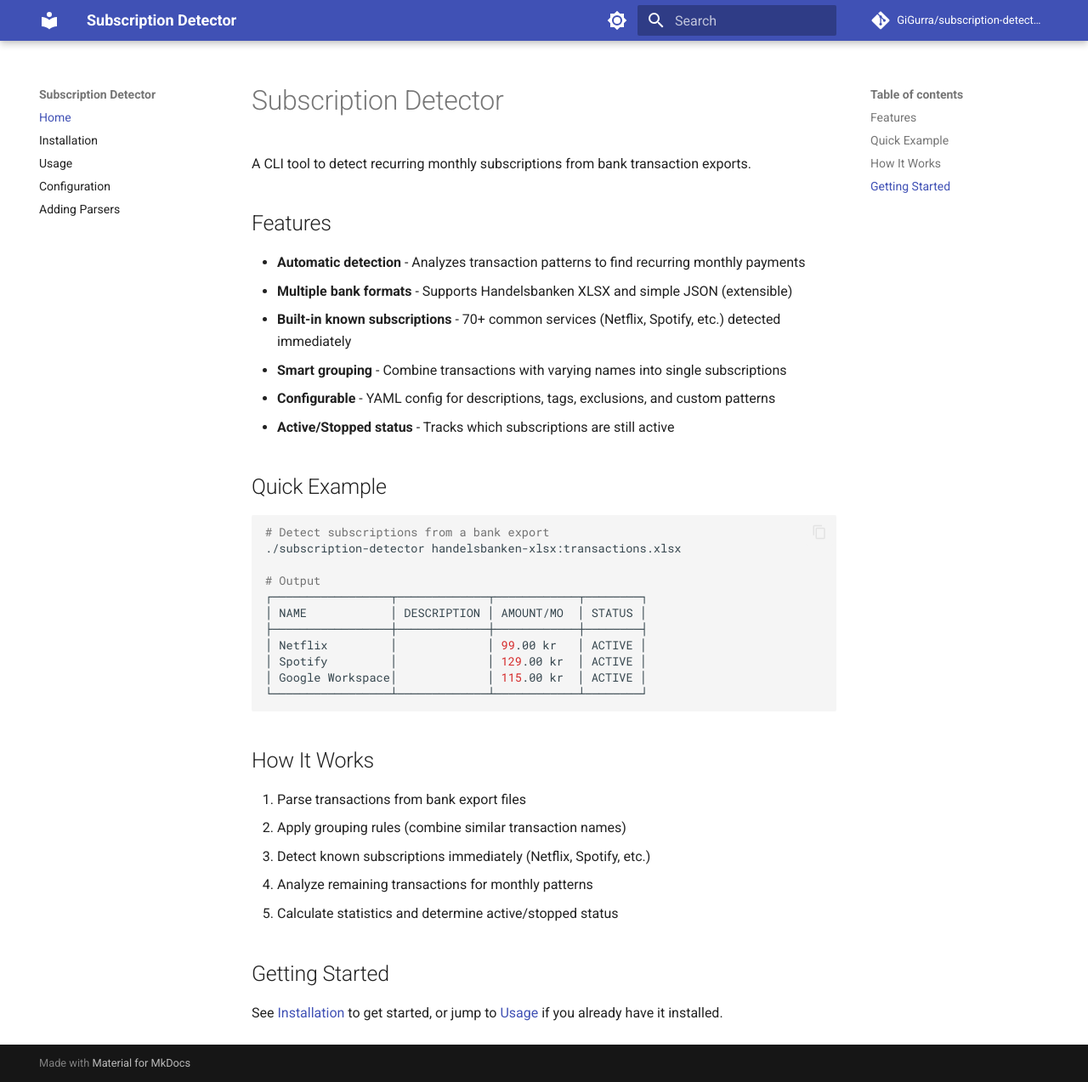
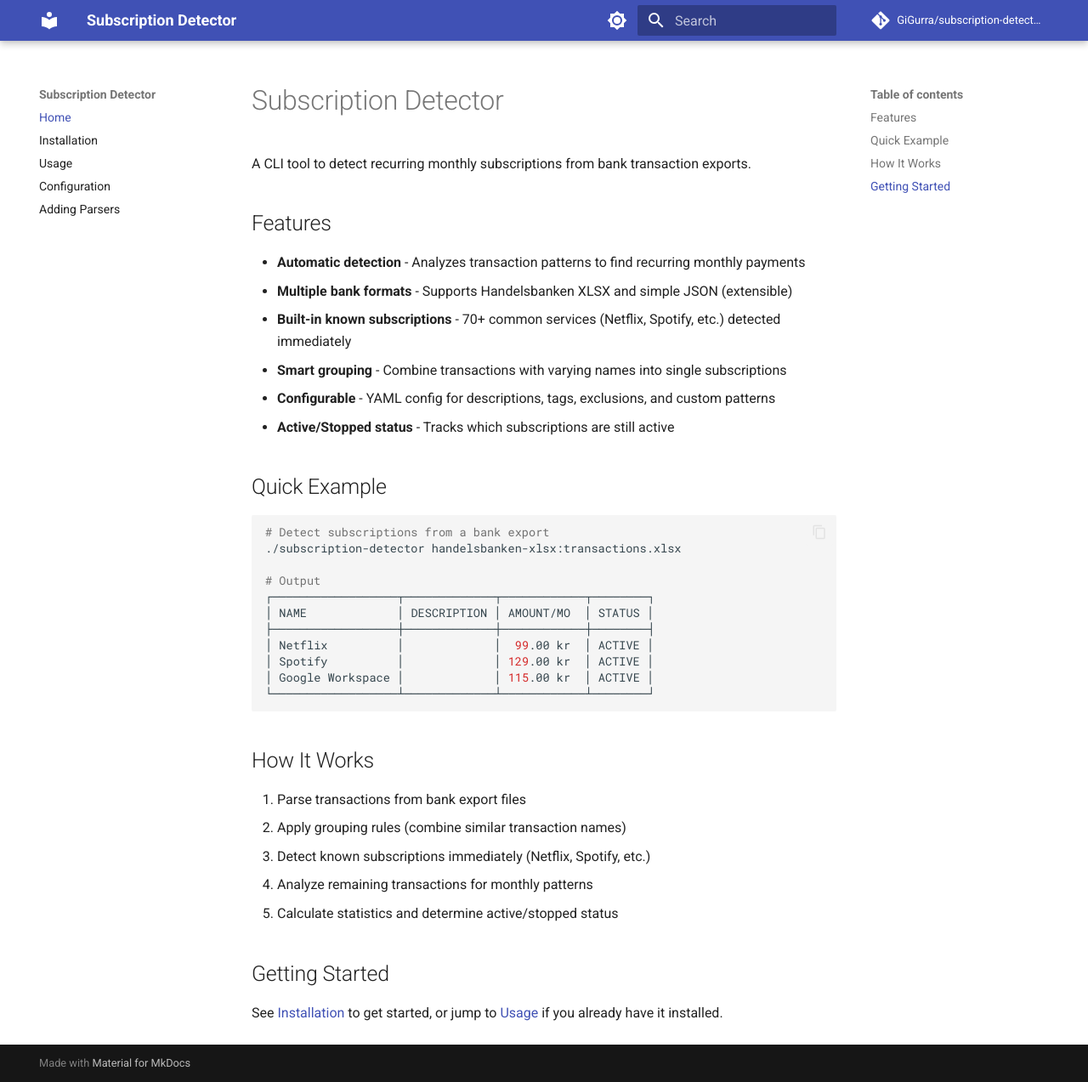
Before and after one commit to GiGurra/subscription-detector, an MkDocs documentation site: the page built from docs/index.md, in a window 1280 px wide and 1273 px high. Shown: the whole window at 85% size. Built offline with MkDocs 1.6.1 and Material for MkDocs 9.7.7, drawn with Linux system fonts in a browser that asks for light colours; comment, search, counter and statistics services are not loaded.

Commit message:
Fix table alignment in docs

````diff
--- a/docs/index.md
+++ b/docs/index.md
@@ -18,13 +18,13 @@ A CLI tool to detect recurring monthly subscriptions from bank transaction expor
 ./subscription-detector handelsbanken-xlsx:transactions.xlsx
 
 # Output
-┌─────────────────┬─────────────┬────────────┬────────┐
-│ NAME            │ DESCRIPTION │ AMOUNT/MO  │ STATUS │
-├─────────────────┼─────────────┼────────────┼────────┤
-│ Netflix         │             │ 99.00 kr   │ ACTIVE │
-│ Spotify         │             │ 129.00 kr  │ ACTIVE │
-│ Google Workspace│             │ 115.00 kr  │ ACTIVE │
-└─────────────────┴─────────────┴────────────┴────────┘
+┌──────────────────┬─────────────┬────────────┬────────┐
+│ NAME             │ DESCRIPTION │ AMOUNT/MO  │ STATUS │
+├──────────────────┼─────────────┼────────────┼────────┤
+│ Netflix          │             │  99.00 kr  │ ACTIVE │
+│ Spotify          │             │ 129.00 kr  │ ACTIVE │
+│ Google Workspace │             │ 115.00 kr  │ ACTIVE │
+└──────────────────┴─────────────┴────────────┴────────┘
 ```
 
 ## How It Works
````
